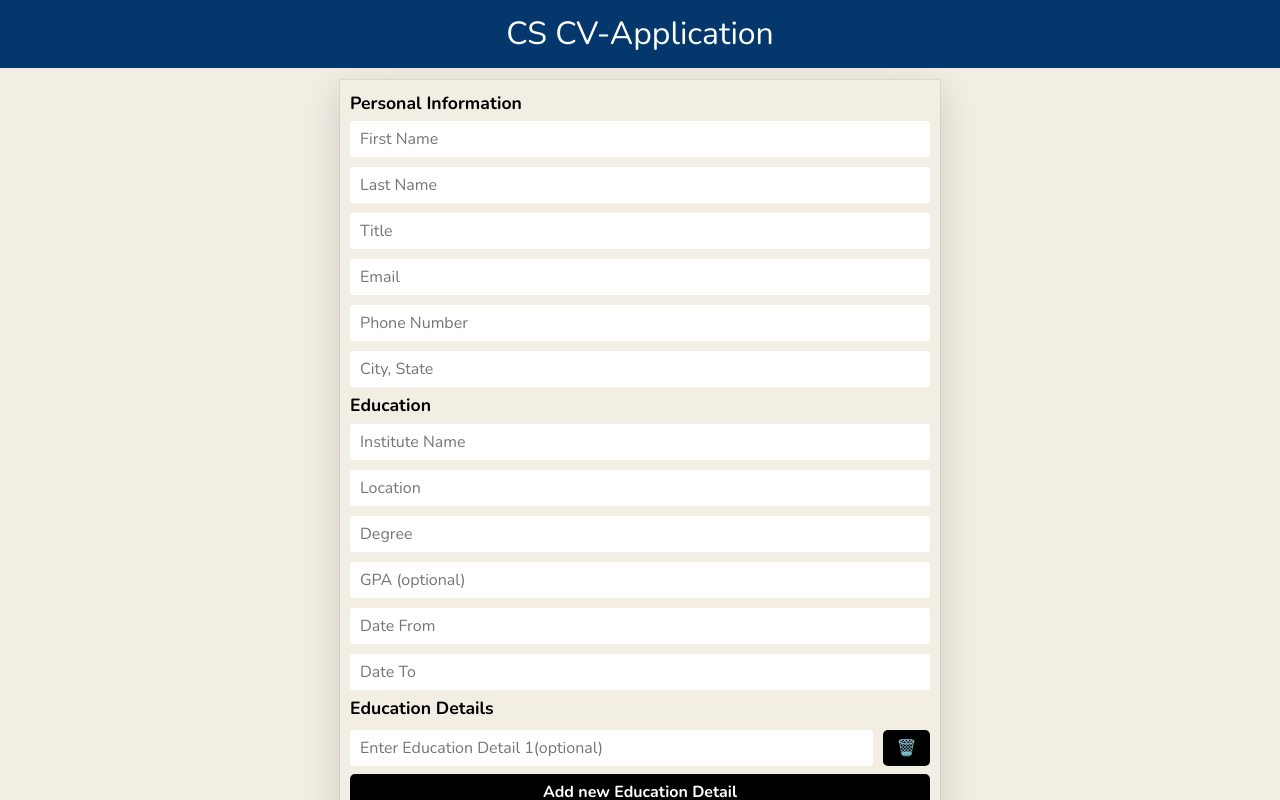
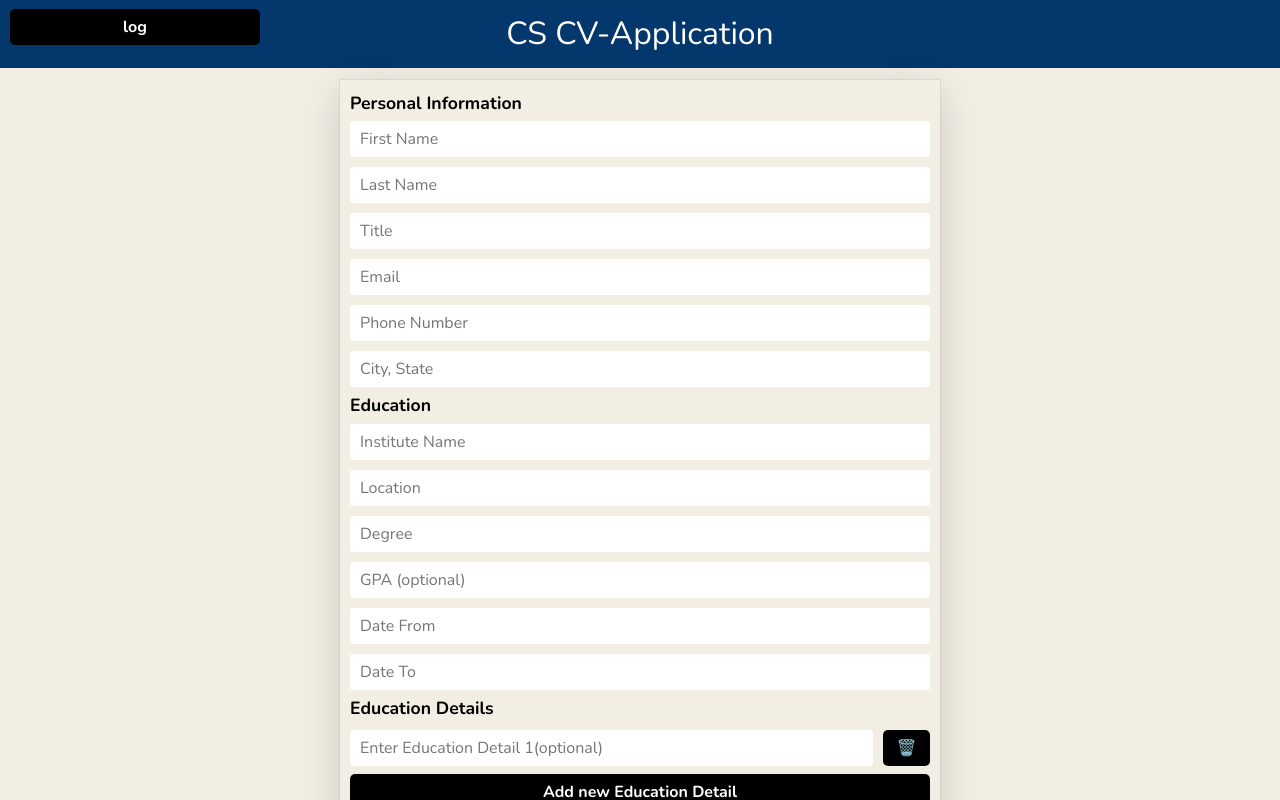
Before and after one commit to Parth099/CV-Application, a React (Create React App) app: page / in a window 1280 px wide. Shown: the top 800 px of the page. Built offline with nearby package versions, Linux system fonts and the light colour scheme.

Commit message:
converted basic App to functional

```diff
--- a/src/components/App.js
+++ b/src/components/App.js
@@ -1,7 +1,7 @@
-import React, { Component } from "react";
 import "./App.css";
 
-//compoments
+import React, { useState, useEffect } from "react";
+
 import Header from "./head/header";
 import PersonalData from "./personal-info/personalData";
 import Education from "./education/education";
@@ -9,21 +9,10 @@ import Experience from "./exp/experience";
 import Project from "./projects/project";
 import MultiField from "./multiField/multiField";
 import Resume from "./resumeOUT/resume";
-import LocalStorageClient from "./localStorageClient";
 
-export default class App extends Component {
-    constructor(props) {
-        super(props);
-        this.selfPrint = this._selfPrint.bind(this);
-        this.LocalStorageClient = new LocalStorageClient("resume-save");
-
-        const save = this.LocalStorageClient.retrieve();
-        if (save) {
-            this.state = save;
-        } else {
-            this.state = {
-                //fixed prototype
-                personalData: {
+const App = () => {
+    //declare State
+    const [personalData, setPersonalData] = useState({
         "First Name": "",
         "Last Name": "",
         Title: "",
@@ -31,64 +20,39 @@ export default class App extends Component {
         phoneNum: "",
         zip: "",
         cityState: "",
-                },
-                education: [],
-                experience: [],
-                project: [],
-                skills: [],
+    });
+    const [education, setEducation] = useState([]);
+    const [experience, setExperience] = useState([]);
+    const [project, setProject] = useState([]);
+    const [skills, setskills] = useState([]);
+
+    const sf = () => {
+        console.log(personalData);
+        console.log(education);
+        console.log(experience);
+        console.log(project);
+        console.log(skills);
     };
-        }
 
-        this.saveToLS = this._saveToLS.bind(this);
-
-        this.setParentStatePD = this._setParentStatePD.bind(this);
-        this.setParentStateEdu = this._setParentStateEdu.bind(this);
-        this.setParentStateExp = this._setParentStateExp.bind(this);
-        this.setParentStateProj = this._setParentStateProj.bind(this);
-        this.setParentStateSkills = this._setParentStateSkills.bind(this);
-    }
-
-    _selfPrint() {
-        console.log("MAIN: ->", this.state);
-    }
-    _saveToLS() {
-        this.LocalStorageClient.save(this.state);
-    }
-    _setParentStatePD(state) {
-        this.setState({ personalData: state }, this.saveToLS);
-    }
-    _setParentStateEdu(state) {
-        this.setState({ education: state }, this.saveToLS);
-    }
-    _setParentStateExp(state) {
-        this.setState({ experience: state }, this.saveToLS);
-    }
-    _setParentStateProj(state) {
-        this.setState({ project: state }, this.saveToLS);
-    }
-    _setParentStateSkills(state) {
-        this.setState({ skills: state }, () => {
-            this.saveToLS();
-            console.log(this.LocalStorageClient.retrieve());
-        });
-    }
-    render() {
     return (
         <div className="App-main">
-                <Header appName="CS CV-Application" sf={this.selfPrint} />
+            <Header appName="CS CV-Application" sf={sf} />
             <div className="flex-container">
                 <div className="flex-col-left">
-                        <PersonalData setParentState={this.setParentStatePD} personalData={this.state.personalData} />
-                        <Education save={this.state.education} setParentState={this.setParentStateEdu} />
-                        <Experience save={this.state.experience} setParentState={this.setParentStateExp} />
-                        <Project save={this.state.project} setParentState={this.setParentStateProj} />
-                        <MultiField defaultValue={this.state.skills} setParentState={this.setParentStateSkills} subject="Skill" />
+                    <PersonalData setParentState={setPersonalData} personalData={personalData} />
+                    <Education setParentState={setEducation} save={education} />
+                    <Experience setParentState={setExperience} save={experience} />
+                    <Project setParentState={setProject} save={project} />
+                    <MultiField setParentState={setskills} defaultValue={skills} subject="Skill" />
                 </div>
+                {false && (
                     <div className="flex-col-right">
                         <Resume info={this.state} reset={this.LocalStorageClient.reset} download={() => {}} />
                     </div>
+                )}
             </div>
         </div>
     );
-    }
-}
+};
+
+export default App;
--- a/src/components/education/education.js
+++ b/src/components/education/education.js
@@ -27,7 +27,7 @@ export default class Education extends Component {
     }
 
     _updateParentState() {
-        this.props.setParentState(this.state.education);
+        this.props.setParentState({ education : this.state });
     }
 
     _delEduItem(uuid) {
--- a/src/components/exp/experience.js
+++ b/src/components/exp/experience.js
@@ -26,7 +26,7 @@ export default class Experience extends Component {
     }
 
     _updateParentState() {
-        this.props.setParentState(this.state.experience);
+        this.props.setParentState({ experience : this.state });
     }
 
     _delExpItem(uuid) {
--- a/src/components/head/header.js
+++ b/src/components/head/header.js
@@ -10,6 +10,9 @@ export default class Header extends Component {
         return (
             <div className="header-bg">
                 <h1 className="header-text">{this.props.appName}</h1>
+                <button onClick={this.props.sf} className="btn add float">
+                    log
+                </button>
             </div>
         );
     }
--- a/src/components/personal-info/personalData.js
+++ b/src/components/personal-info/personalData.js
@@ -20,7 +20,7 @@ export default class PersonalData extends Component {
     }
 
     _updateParentState() {
-        this.props.setParentState(this.state);
+        this.props.setParentState({ ...this.state });
     }
 
     _handleFName(val) {
--- a/src/components/projects/project.js
+++ b/src/components/projects/project.js
@@ -23,7 +23,7 @@ export default class Project extends Component {
     }
 
     _sendUpdate() {
-        this.props.setParentState(this.state.project);
+        this.props.setParentState({ project : this.state });
     }
 
     _getDefaultObj() {
```
Lines whose indentation alone changed are shown as unchanged.
